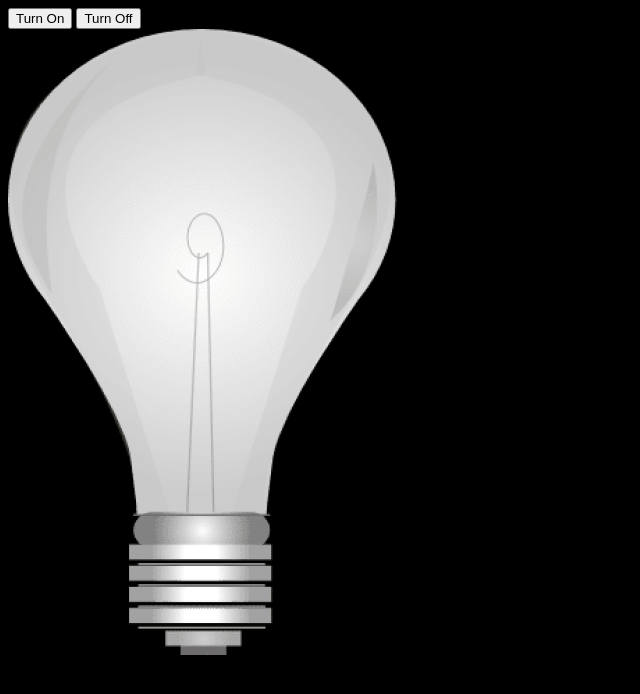
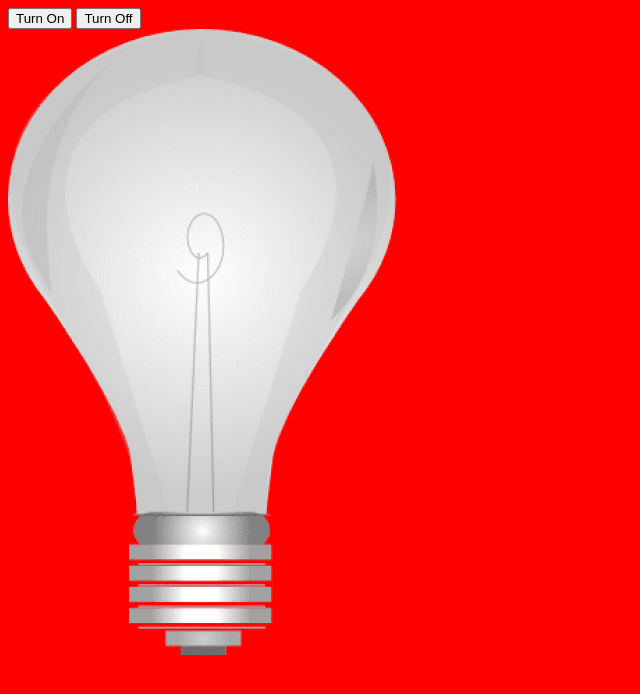
Before and after one commit to jordanavila1394/Bulb-ON-OFF-Project, a plain HTML site: page index.html in a window 1280 px wide. Shown: the whole page, without its empty margins (0-640 px from the left). Drawn offline with Linux system fonts and the light colour scheme.

Commit message:
modifica echa por carlos

```diff
--- a/index.html
+++ b/index.html
@@ -6,7 +6,7 @@
     <meta http-equiv="X-UA-Compatible" content="ie=edge">
     <title>Bulb ON - OFF</title>
 </head>
-<body bgcolor="#000000">
+<body bgcolor="red">
     <script>
         function light (value){
             var pic;
```
